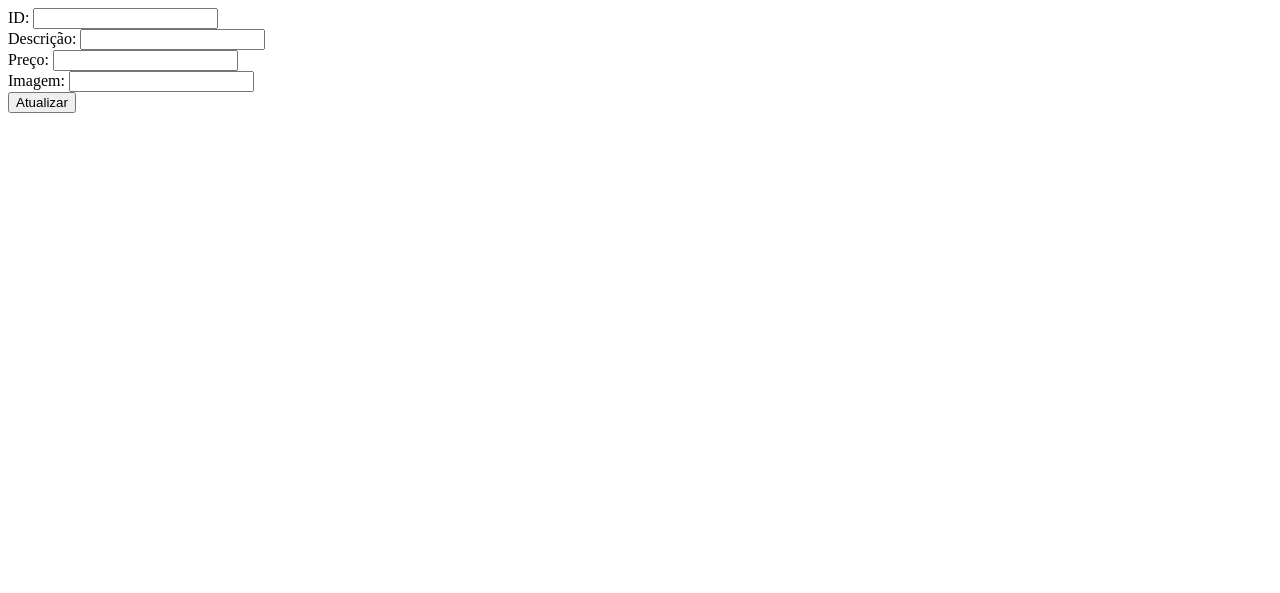
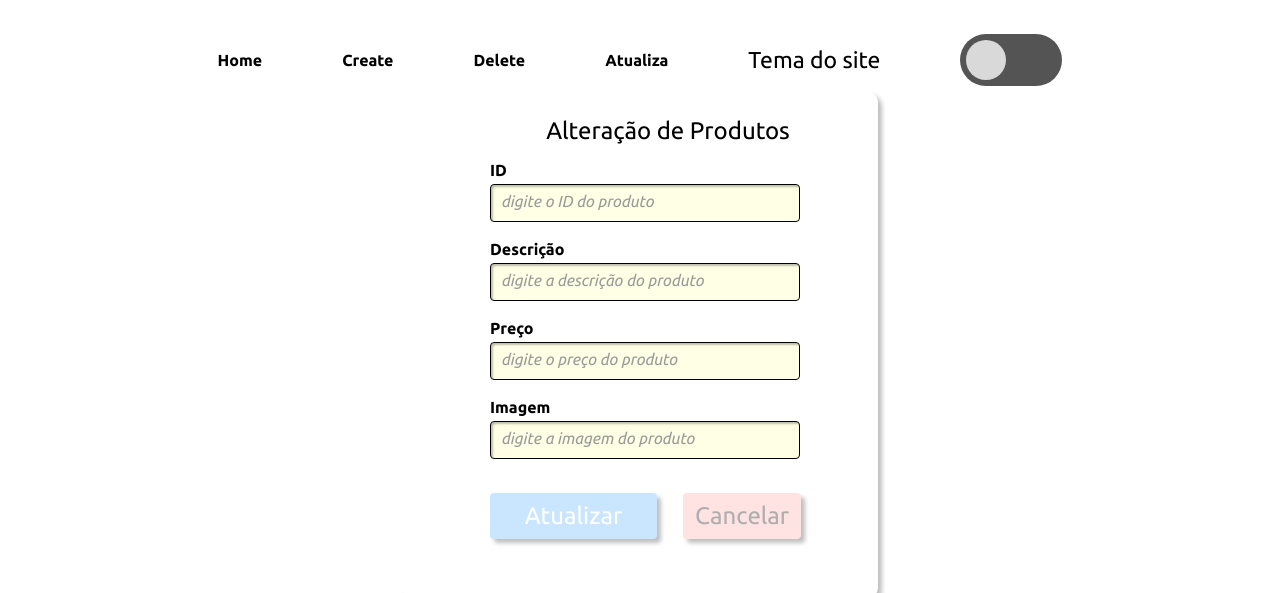
Before and after one commit to renan-menezess/API-turma2-master, a website: page atualiza-produtos.html in a window 1280 px wide. Shown: the top 593 px of the page. Drawn offline with Linux system fonts and the light colour scheme; no server answers.

Commit message:
Página Atualiza produtos Estilizada

```diff
--- a/assets/scripts/styles.js
+++ b/assets/scripts/styles.js
@@ -2,6 +2,7 @@
 const style = document.createElement('link');
 style.rel = 'stylesheet';
 style.href = './assets/styles/style.css';
+
 const reset = document.createElement('link');
 reset.rel = 'stylesheet';
 reset.href = './assets/styles/reset.css';
--- a/assets/styles/style.css
+++ b/assets/styles/style.css
@@ -27,6 +27,49 @@ body {
     transition: background .5s;
 }
 
+/* ------------------NAVBAR---------------- */
+
+nav {
+    display: inline-block;
+    width: 100%;
+    height: 10px;
+}
+
+.parent-box {
+    display: flex;
+    padding: 20px 20px 20px 20px;
+}
+
+.header-link {
+    display: flex;
+    font-size: 12pt;
+    gap: 5rem;
+    padding-left: 0;
+    align-items: center;
+    list-style: none;
+}
+
+.header-link a {
+    color: var(--cor-texto);
+    font-weight: 700;
+    transition: 0.3s;
+    text-decoration: none;
+}
+
+.header-link a:hover {
+    color: #8f8f8f;
+}
+
+.texto-tema {
+    color: var(--cor-texto);
+    font-family: Ubuntu;
+    font-size: 23px;
+    font-style: normal;
+    font-weight: 400;
+    line-height: normal;
+    padding-left: 0;
+}
+
 /*----------------------FORMS---------------*/
 
 header h1 {
@@ -46,7 +89,7 @@ h1 {
     font-style: normal;
     font-weight: 400;
     line-height: normal;
-    padding-left: 5rem;
+    text-align: center;
 }
 
 form {
--- a/atualiza-produtos.html
+++ b/atualiza-produtos.html
@@ -6,27 +6,61 @@
     <title>Atualização de produto</title>
 </head>
 <body>
+    <header>
+        <nav>
+            <div class="parent-box">
+                <div class="header-link">
+                    <li><a href="./index.html">Home</a></li>
+                    <li><a href="./create-com-post.html">Create</a></li>
+                    <li><a href="./delete-com-delete.html">Delete</a></li>
+                    <li><a href="./update-com-put.html">Atualiza</a></li>
+                    <div>
+                        <h1 class="texto-tema">Tema do site</h1>
+                    </div>
+                    <div id="btn-slider" class="bts bts-base">
+                        <div class="bts bts-slider"></div>
+                    </div>
+                </div>
+            </div>
+        </nav>
+        <div>
+            <h1></h1>
+        </div>
+    </header>
+
     <div id="resposta"></div>
 
     <form action="" method="post">
-        <label for="id">ID:</label>
-        <input type="text" id="id"><br>
+        <h1>Alteração de Produtos</h1>
+        <div class="caixa-form">
+            <label for="id" class="label-caixa" disabled>ID</label>
+            <input type="text" id="id" placeholder="digite o ID do produto"><br>
+        </div>
 
-        <label for="descricao">Descrição:</label>
-        <input type="text" id="descricao"><br>
+        <div class="caixa-form">
+            <label for="descricao" class="label-caixa" disabled>Descrição</label>
+        <input type="text" id="descricao" placeholder="digite a descrição do produto"><br>
+        </div>
 
-        <label for="preco">Preço:</label>
-        <input type="text" id="preco"><br>
+        <div class="caixa-form">
+            <label for="preco" class="label-caixa">Preço</label>
+        <input type="text" id="preco" placeholder="digite o preço do produto"><br>
+        </div>
 
-        <label for="imagem">Imagem:</label>
-        <input type="text" id="imagem"><br>
+        <div class="caixa-form">
+            <label for="imagem" class="label-caixa">Imagem</label>
+        <input type="text" id="imagem" placeholder="digite a imagem do produto"><br>
+        </div>
 
-        <button type="button" id="btnAtualizar">Atualizar</button>
+        <button type="button" id="btnAtualizar" disabled>Atualizar</button>
+        <button type="reset" id="reset" disabled>Cancelar</button>
     </form>
 
     <div id="listaProdutos"></div>
 
-    <script src="./assets/scripts/scripts.js"></script>
+    <script src="./assets/scripts/styles.js"></script>
+    <script type="module" src="./assets/scripts/update-com-put.js"></script>
+    <script src="./assets/scripts/botao-slider.js"></script>
 
     <script>
         document.querySelector('#btnAtualizar').addEventListener('click', () => {
```
Also changed, not shown: update-com-put.html (+19 -8 lines).
